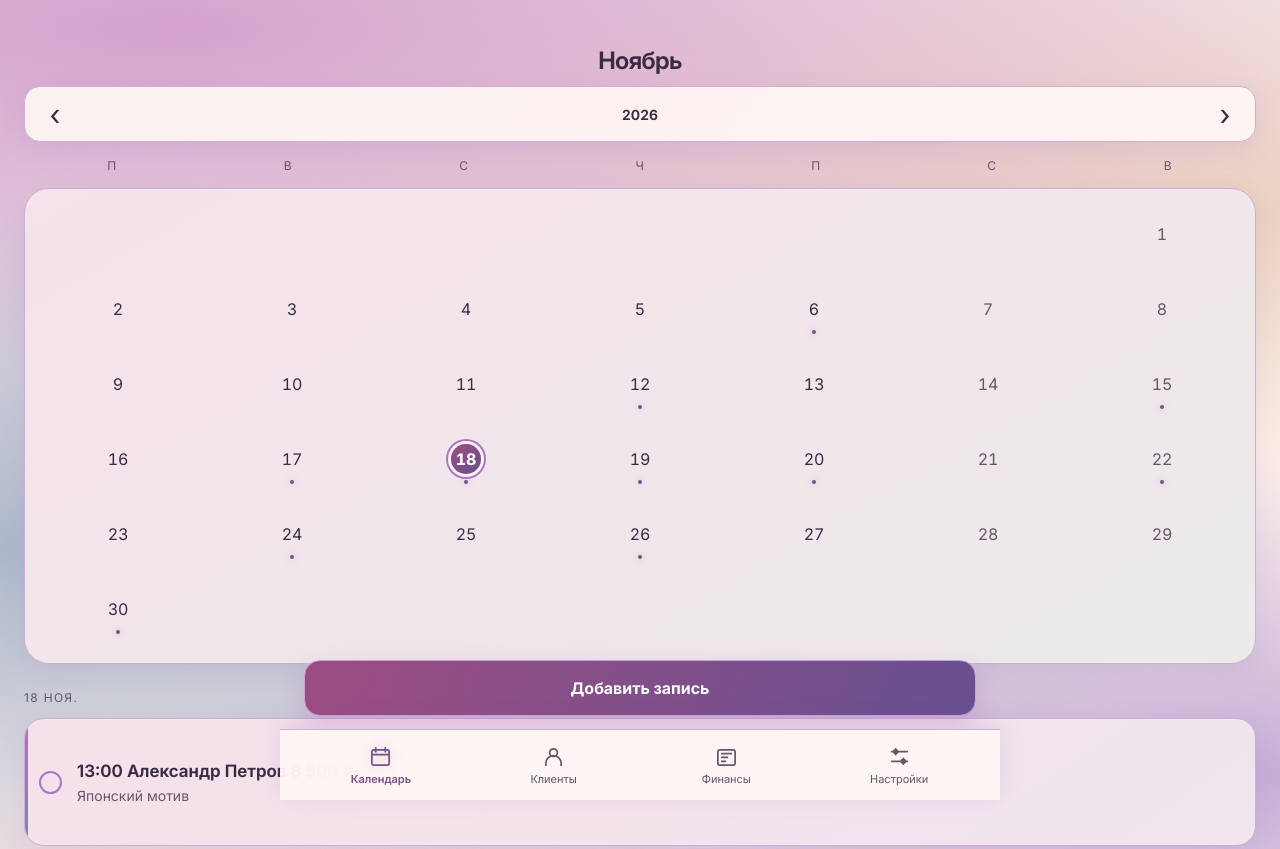
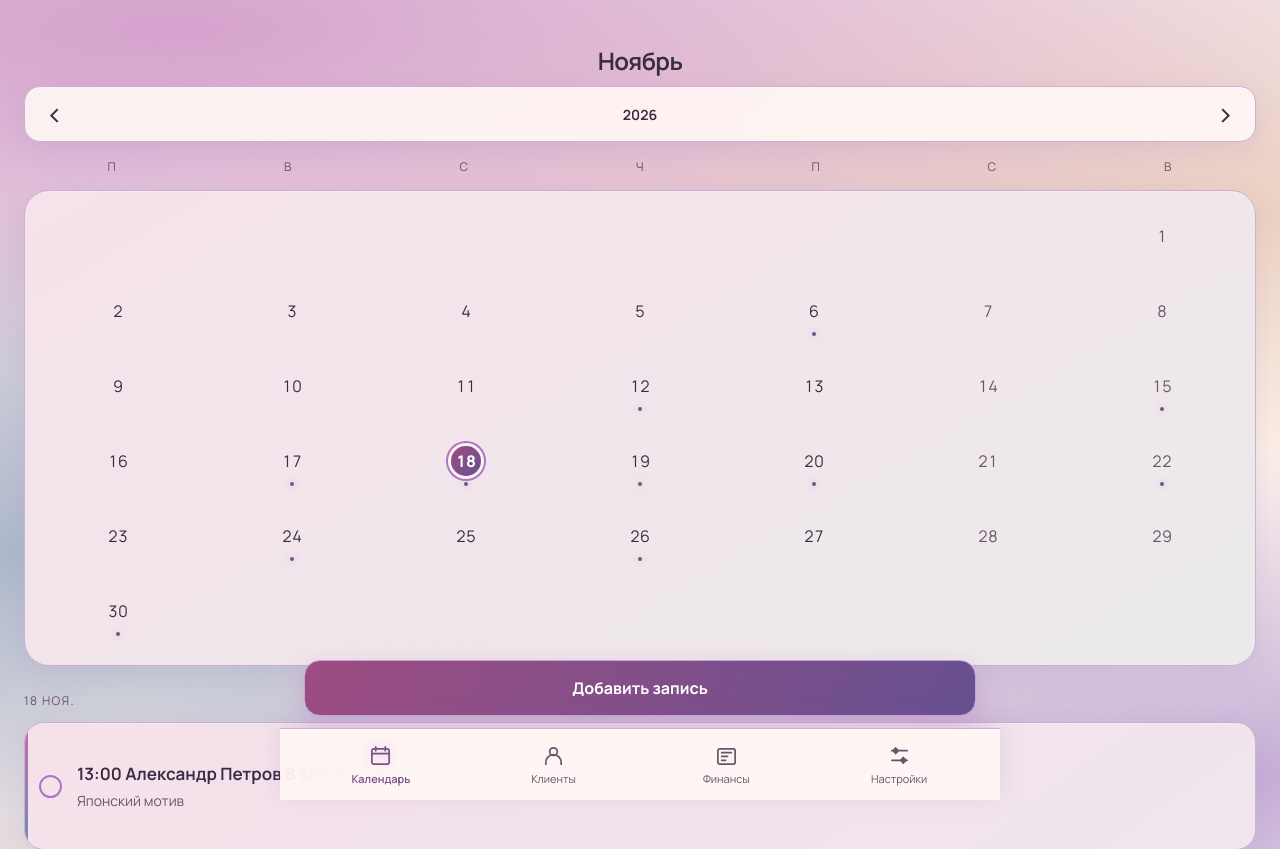
Before and after one commit to Samuray021/Tattoo-CRM, a plain HTML site: page index.html in a window 1280 px wide. Shown: the top 849 px of the page. Drawn offline with Linux system fonts and the light colour scheme.

Commit message:
Use Manrope throughout Tattoo CRM

```diff
--- a/index.html
+++ b/index.html
@@ -7,8 +7,8 @@
 <link rel="apple-touch-icon" href="./assets/icon-192.png">
 <meta name="theme-color" content="#ffffff"><title>Tattoo CRM — Календарь и клиенты</title>
 <style>
-@font-face{font-family:Inter;src:url("./assets/InterVariable.woff2") format("woff2");font-weight:100 900;font-display:swap}
-:root{font-family:Inter,-apple-system,BlinkMacSystemFont,"Segoe UI",sans-serif;color:#252525;background:#f5f5f5}*{box-sizing:border-box}body{margin:0}button,input,textarea{font:inherit}button{cursor:pointer}button:disabled{opacity:.5;cursor:wait}
+@font-face{font-family:Manrope;src:url("./assets/Manrope.ttf") format("truetype");font-weight:200 800;font-display:swap}
+:root{font-family:Manrope,-apple-system,BlinkMacSystemFont,"Segoe UI",sans-serif;color:#252525;background:#f5f5f5}*{box-sizing:border-box}body{margin:0}button,input,textarea{font:inherit}button{cursor:pointer}button:disabled{opacity:.5;cursor:wait}
 .app{max-width:720px;margin:auto;background:white;min-height:100vh;min-height:100dvh;padding:calc(8px + env(safe-area-inset-top, 0px)) 24px calc(160px + env(safe-area-inset-bottom, 0px))}
 .top{height:78px;display:flex;align-items:center;justify-content:center;position:relative}.top h1{font-size:23px;font-weight:600;margin:0}.round{position:absolute;right:0;width:46px;height:46px;border:1px solid #e4e4e4;border-radius:50%;background:#fff;font-size:14px}
 .months{display:flex;justify-content:space-between;align-items:center;margin-bottom:16px}.months button{border:0;background:none;color:#7e7e7e;padding:7px 12px;font-size:25px}.months span{color:#a1a1a1;font-size:13px}
```
Also changed, not shown: assets/InterVariable.woff2 (deleted), assets/Manrope-LICENSE.txt, assets/Manrope.ttf (added).
